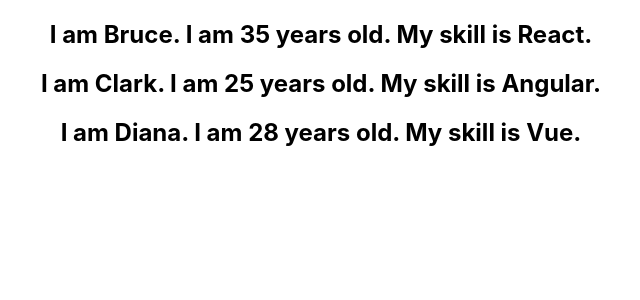
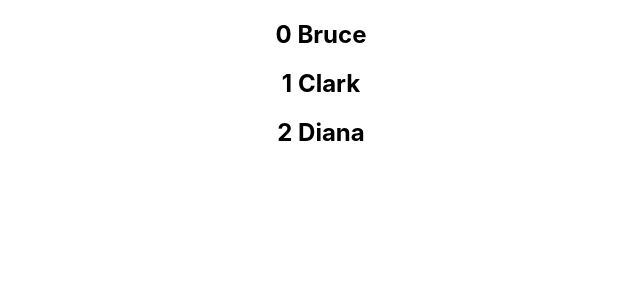
Before and after one commit to sonya0504/learn_react, a React (Create React App) app in the folder hello_world/: page / in a window 1280 px wide. Shown: the top 300 px of the page, without its empty margins (319-959 px from the left). Built offline with nearby package versions, Linux system fonts and the light colour scheme.

Commit message:
Index as Key Anti-pattern

```diff
--- a/hello_world/src/components/NameList.js
+++ b/hello_world/src/components/NameList.js
@@ -2,6 +2,8 @@
 import Person from './Person';
 
 function NameList() {
+
+    const nameList = ['Bruce', 'Clark', 'Diana'];
 
     const personList = [
         {
@@ -26,7 +28,7 @@
 
     return (
         <div>
-            {personList.map(person => <Person key={person.id} person={person}/>)}
+            {nameList.map((name, index) => <h2 key={index}>{index} {name}</h2>)}
         </div>
     )
 
```
Also changed, not shown: 1 other file (tests, documents, lock files or other folders).
